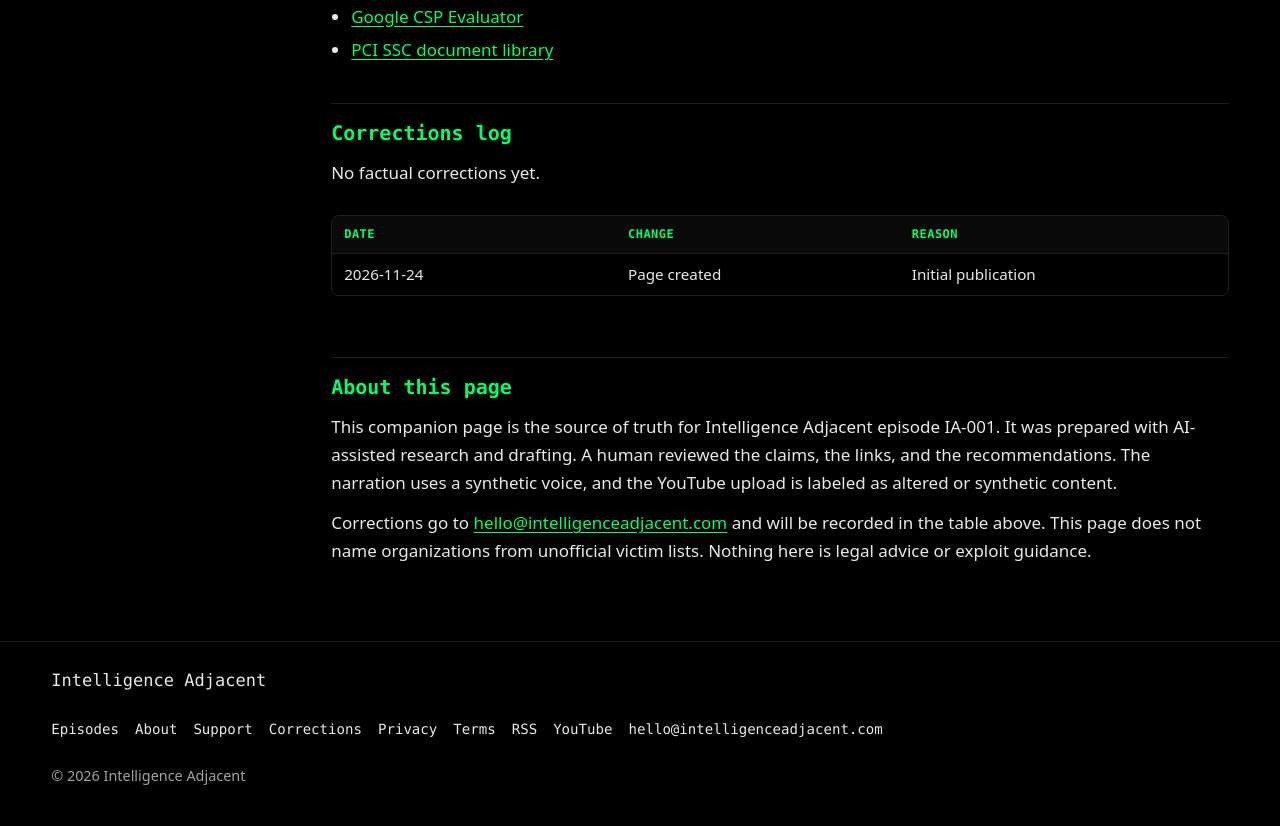
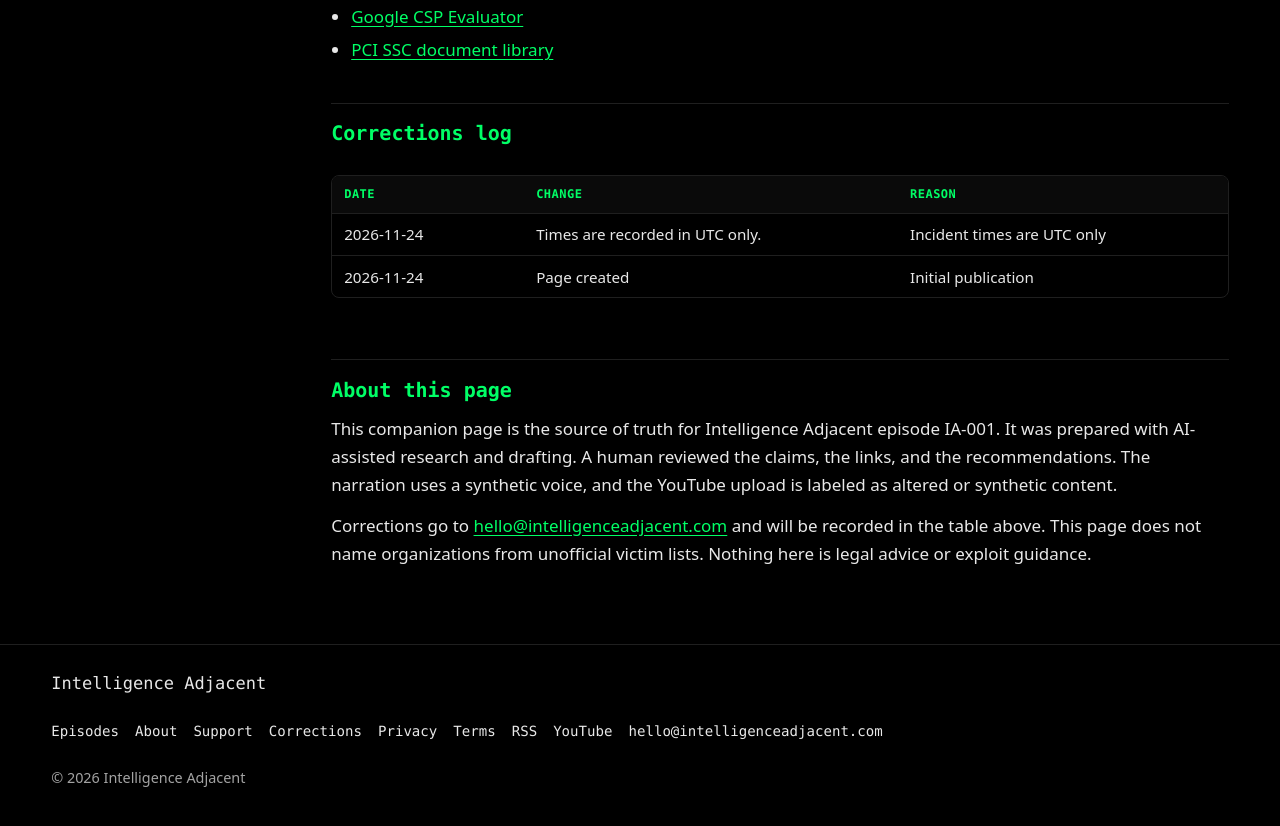
Before and after one commit to inteladj/intelligenceadjacent, an Astro site: page /episodes/optimizely-cve-2026-132224 in a window 1280 px wide. Shown: the part 7499-8325 px from the top of the page. Built offline with nearby package versions, Linux system fonts and the light colour scheme; Astro itself is replaced by a stand-in of ours.

Commit message:
Record Optimizely incident times in UTC only. (#8)
Use UTC-only times in episode notes.

Co-authored-by: Cursor Agent <cursoragent@cursor.com>
Co-authored-by: Intelligence Adjacent <inteladj@users.noreply.github.com>

```diff
--- a/src/content/episodes/optimizely-cve-2026-132224.md
+++ b/src/content/episodes/optimizely-cve-2026-132224.md
@@ -19,6 +19,9 @@ episode: "IA-001"
 pillar: Exploited vulnerabilities and patches
 draft: false
 corrections:
+  - date: 2026-11-24
+    change: Times are recorded in UTC only.
+    reason: Incident times are UTC only
   - date: 2026-11-24
     change: Page created
     reason: Initial publication
@@ -178,10 +181,9 @@ This is a familiar failure in a marketing tag. Third-party JavaScript on a sensi
 
 ## Corrections log
 
-No factual corrections yet.
-
 | Date | Change | Reason |
 | --- | --- | --- |
+| 2026-11-24 | Times are recorded in UTC only. | Incident times are UTC only |
 | 2026-11-24 | Page created | Initial publication |
 
 ## About this page
```
